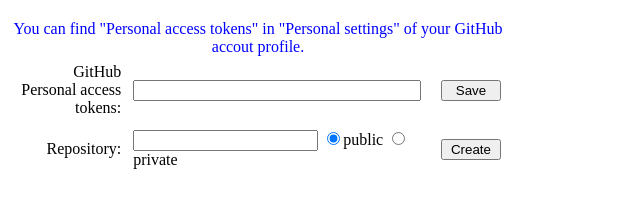
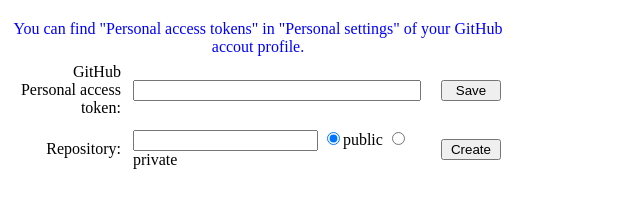
Before and after one commit to cs1707/leetcode-ext, a browser extension: page leetcode-ext/options.html in a window 1280 px wide. Shown: the full height of the page, 0-640 px from the left. Drawn offline with Linux system fonts and the light colour scheme.

Commit message:
modify text

```diff
--- a/leetcode-ext/options.html
+++ b/leetcode-ext/options.html
@@ -38,7 +38,7 @@
     <div style="color:blue">You can find "Personal access tokens" in "Personal settings" of your GitHub accout profile.</div>
     <table>
       <tr>
-        <td class="field">GitHub Personal access tokens:</td>
+        <td class="field">GitHub Personal access token:</td>
         <td class="property"><input type="text" id="token" style="width:280px"/></td>
         <td><button id="token_save">Save</button></td>
       </tr>
```
